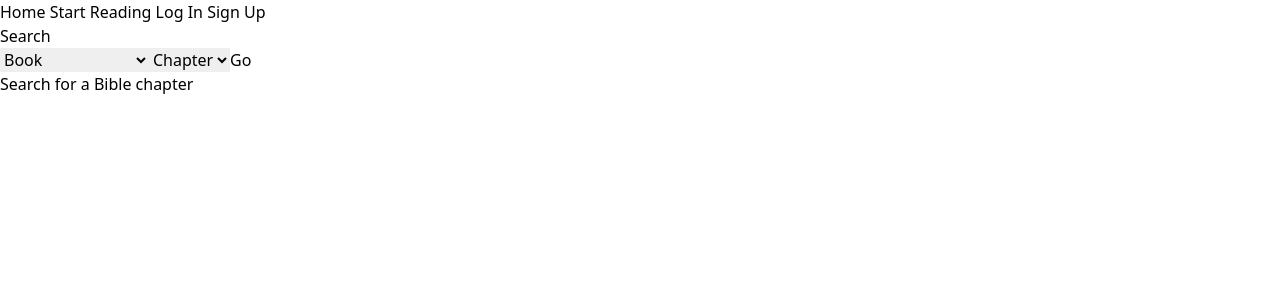
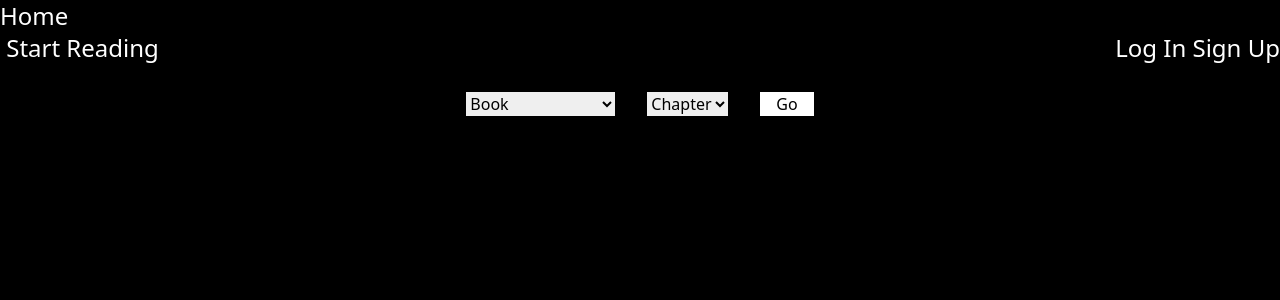
Before and after one commit to Leslie-23/mern-bible, a React (Create React App) app: page /search in a window 1280 px wide. Shown: the top 300 px of the page. Built offline with nearby package versions, Linux system fonts and the light colour scheme.

Commit message:
Starting on css

```diff
--- a/public/index.html
+++ b/public/index.html
@@ -46,7 +46,7 @@
   </head>
   <body>
     <noscript>You need to enable JavaScript to run this app.</noscript>
-    <div id="root"></div>
+    <div id="root" class="h-screen bg-black"></div>
     <!--
       This HTML file is a template.
       If you open it directly in the browser, you will see an empty page.
--- a/src/components/Header/Header.jsx
+++ b/src/components/Header/Header.jsx
@@ -1,10 +1,11 @@
 export default function Header({ user, handleLogout }) {
   return (
-    <nav>
-      <a href="/">Home</a>
+    <nav class="text-2xl text-white bg-black">
+      <a href="/" class="flex self-auto">Home</a>
       &nbsp;
       <a href="/search">Start Reading</a>
       &nbsp;
+      <span class="float-right">
         {user ? (
           <span>
             <a href="">
@@ -25,6 +26,7 @@ export default function Header({ user, handleLogout }) {
             <a href="/signup">Sign Up</a>
           </span>
         )}
+      </span>
     </nav>
   );
 }
--- a/src/components/SearchForm/SearchForm.jsx
+++ b/src/components/SearchForm/SearchForm.jsx
@@ -45,17 +45,18 @@ export default function SearchForm({ getQueryObj }) {
   };
 
   return (
-    <div>
+    <div class="flex justify-center">
       <form onSubmit={handleSubmit}>
-        <select name="book" id="" onChange={handleChange}>
+        <select name="book" id="" onChange={handleChange} class="mr-8">
           <option value="">Book</option>
           {bookList}
         </select>
-        <select name="chapter" id="" onChange={handleChange}>
+        <select name="chapter" id="" onChange={handleChange} class="mr-8">
           <option value="chapter">Chapter</option>
           {chapterList}
         </select>
         <button
+          class="bg-white px-4"
           type="submit"
           disabled={query.book === "" || query.chapter === null}
         >
--- a/src/components/Text/Text.jsx
+++ b/src/components/Text/Text.jsx
@@ -40,7 +40,7 @@ export default function Text({ chapterMeta }) {
             {chapterMeta.results[0].book_name}{" "}
             {chapterMeta.results[0].chapter_verse}
           </h1>
-          <p>{versesSpans}</p>
+          <div class="text-white">{versesSpans}</div>
         </>
       ) : (
         <p>Search for a Bible chapter</p>
--- a/src/pages/Layout/Layout.jsx
+++ b/src/pages/Layout/Layout.jsx
@@ -3,7 +3,7 @@ import Header from "../../components/Header/Header";
 
 export default function Layout({user, handleLogout}) {
     return(
-        <div>
+        <div class="bg-red-500">
             <Header user={user} handleLogout={handleLogout}/>
             <Outlet />
         </div>
--- a/src/pages/SearchPage/SearchPage.jsx
+++ b/src/pages/SearchPage/SearchPage.jsx
@@ -21,8 +21,8 @@ export default function SearchPage() {
   console.log(chapterMeta, "<= chapterMeta");
 
   return (
-    <div>
-      <h1>Search</h1>
+    <div class="bg-black">
+      <h1 class="text-xl">Search</h1>
       <SearchForm getQueryObj={getQueryObj} />
       <Text chapterMeta={chapterMeta} />
     </div>
```
Also changed, not shown: src/index.js (+10 -8 lines). Lines whose indentation alone changed are shown as unchanged.
